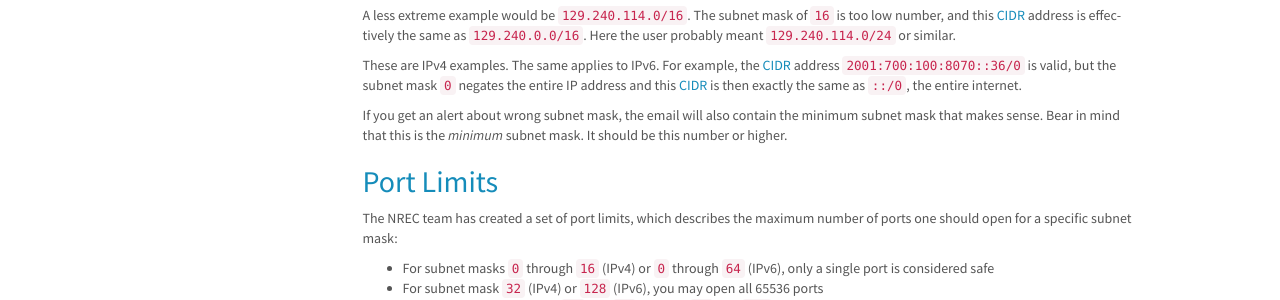
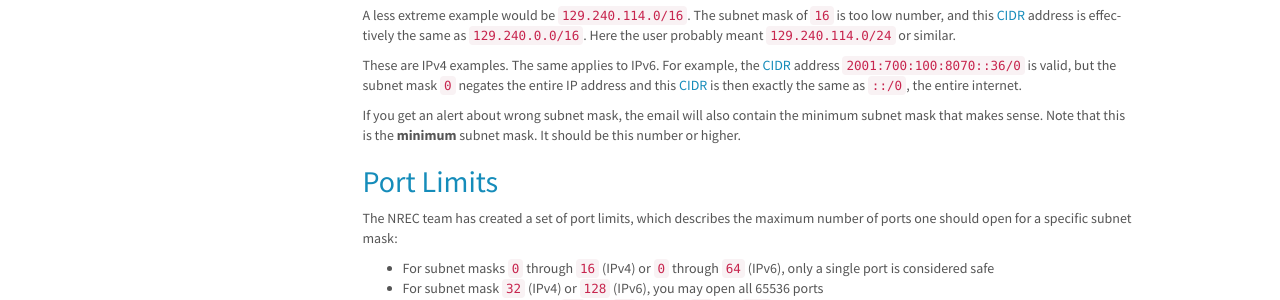
Before and after one commit to norcams/docs-enduser, a Sphinx documentation site: the page built from docs/security-group-sanity.rst, in a window 1280 px wide and 900 px high, scrolled down 782 px. Shown: the part 177-477 px from the top of the window. Built offline with Sphinx 7.4.7, drawn with Linux system fonts in a browser that asks for light colours.

Commit message:
subnet mask

```diff
--- a/docs/security-group-sanity.rst
+++ b/docs/security-group-sanity.rst
@@ -81,8 +81,8 @@ CIDR_ address ``2001:700:100:8070::36/0`` is valid, but the subnet mask
 same as ``::/0``, the entire internet.
 
 If you get an alert about wrong subnet mask, the email will also
-contain the minimum subnet mask that makes sense. Bear in mind that
-this is the *minimum* subnet mask. It should be this number or higher.
+contain the minimum subnet mask that makes sense. Note that this is
+the **minimum** subnet mask. It should be this number or higher.
 
 
 Port Limits
```
